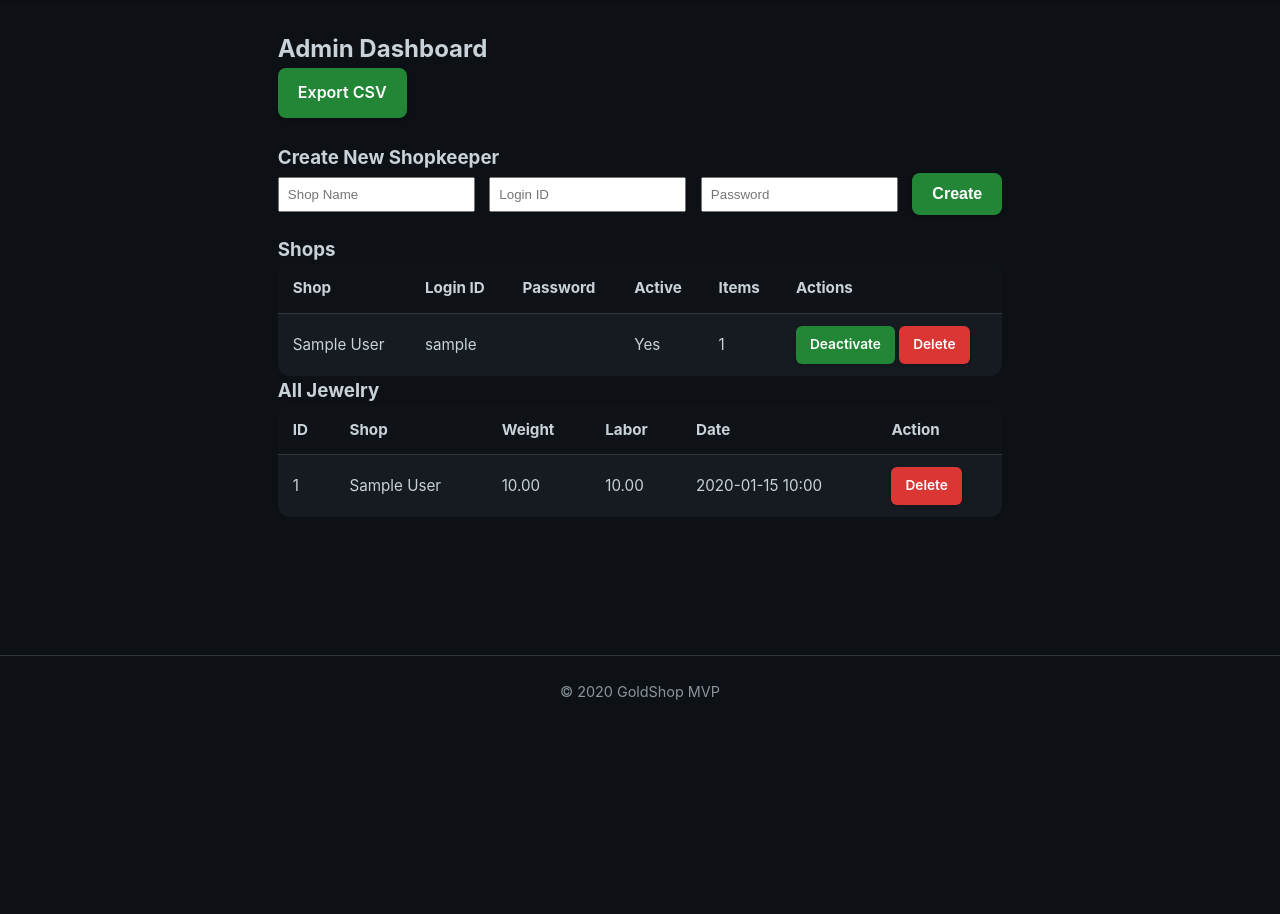
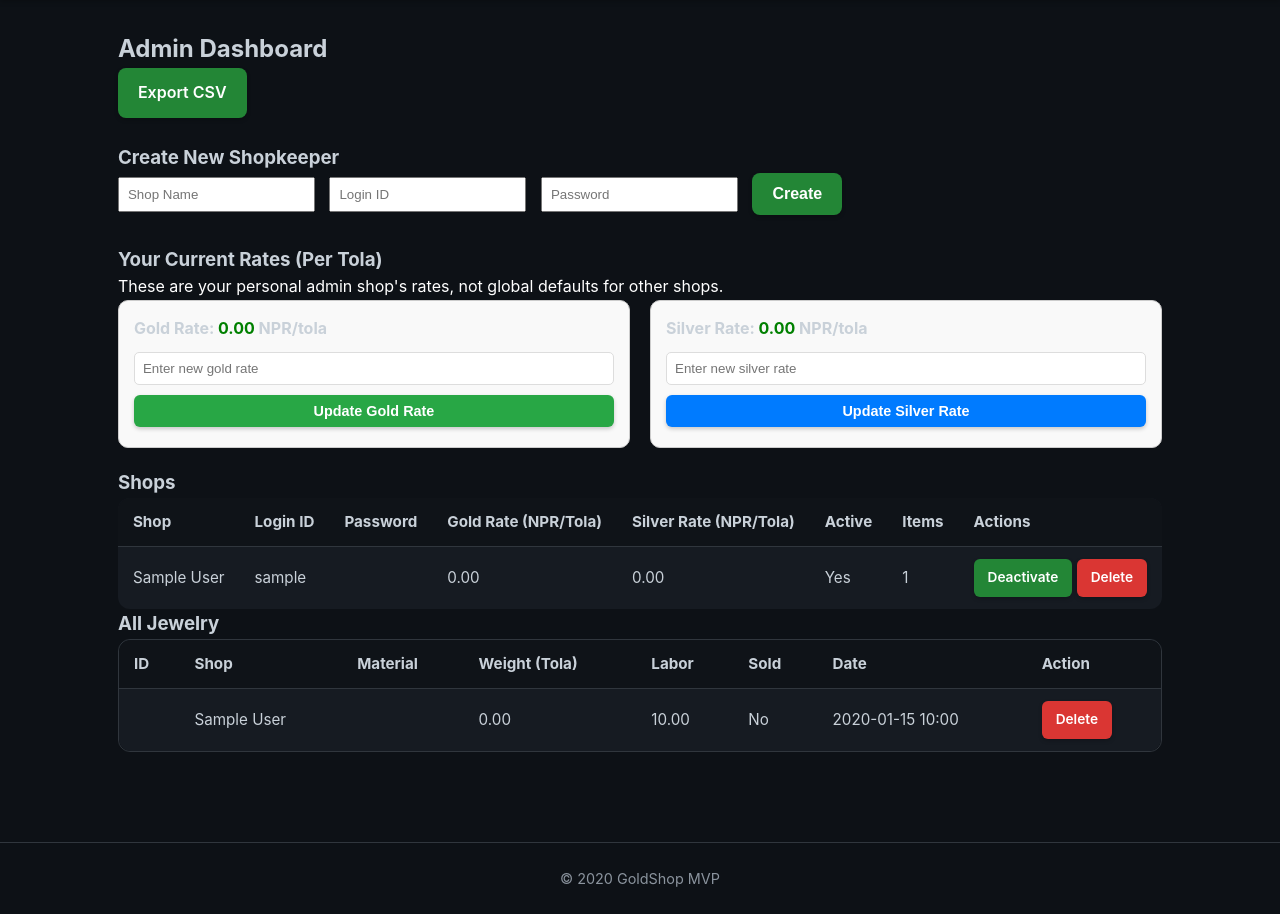
Before and after one commit to shivam-website/gold-shop, a Flask app: template templates/admin.html in a window 1280 px wide. Shown: the part 73-987 px from the top of the page. Before the commit the page ends 773 px from the top, so only its background shows below. Run offline with Flask 3, Linux system fonts and the light colour scheme; tables that the repository leaves empty hold one stand-in row (values such as "Sample post"); the template is opened without the code that fills it: values that come from a table or form of the project are taken from there, most other values are stand-ins (such as "Sample title", 1, 10 or a date in 2020); parts of the project's set-up code (start-up, migrations or seed data) failed here and were passed over.

Commit message:
Update admin.html

```diff
--- a/templates/admin.html
+++ b/templates/admin.html
@@ -15,6 +15,101 @@
   <button type="submit" class="btn">Create</button>
 </form>
 
+<h3 style="margin-top: 30px;">Your Current Rates (Per Tola)</h3>
+<p style="color:white;">These are your personal admin shop's rates, not global defaults for other shops.</p>
+<div style="display: flex; gap: 20px; flex-wrap: wrap; margin-bottom: 20px;">
+  <div style="flex: 1; min-width: 250px; padding: 15px; border: 1px solid #ccc; border-radius: 10px; background-color: #f9f9f9;">
+    <h4 style="margin-bottom: 10px;">Gold Rate: <span id="currentGoldRate" style="color: green;">{{ "%.2f"|format(admin_gold_rate) or '70000.00' }}</span> NPR/tola</h4>
+    <input type="number" id="goldRateAdmin" placeholder="Enter new gold rate" step="0.01" style="width: 100%; padding: 8px; border-radius: 5px; border: 1px solid #ddd; margin-bottom: 10px;">
+    <button class="btn small" onclick="updateGoldRate()" style="width: 100%; background-color: #28a745;">Update Gold Rate</button>
+    <p id="goldRateMessage" style="margin-top: 5px; font-size: 0.9em; color: green;"></p>
+  </div>
+  <div style="flex: 1; min-width: 250px; padding: 15px; border: 1px solid #ccc; border-radius: 10px; background-color: #f9f9f9;">
+    <h4 style="margin-bottom: 10px;">Silver Rate: <span id="currentSilverRate" style="color: green;">{{ "%.2f"|format(admin_silver_rate) or '1000.00' }}</span> NPR/tola</h4>
+    <input type="number" id="silverRateAdmin" placeholder="Enter new silver rate" step="0.01" style="width: 100%; padding: 8px; border-radius: 5px; border: 1px solid #ddd; margin-bottom: 10px;">
+    <button class="btn small" onclick="updateSilverRate()" style="width: 100%; background-color: #007bff;">Update Silver Rate</button>
+    <p id="silverRateMessage" style="margin-top: 5px; font-size: 0.9em; color: green;"></p>
+  </div>
+</div>
+
+<script>
+function updateGoldRate() {
+    let rate = document.getElementById("goldRateAdmin").value;
+    if (!rate) {
+        showCustomAlert("Enter a gold rate first!");
+        return;
+    }
+    fetch("/update-gold-rate", {
+        method: "POST",
+        headers: { "Content-Type": "application/json" },
+        body: JSON.stringify({ rate: rate })
+    })
+    .then(res => res.json())
+    .then(data => {
+        const msg = data.message || data.error;
+        document.getElementById("goldRateMessage").textContent = msg;
+        if (data.message) {
+            document.getElementById("currentGoldRate").textContent = parseFloat(rate).toFixed(2);
+        }
+    })
+    .catch(err => {
+        document.getElementById("goldRateMessage").textContent = "Error updating gold rate.";
+        console.error(err);
+    });
+}
+
+function updateSilverRate() {
+    let rate = document.getElementById("silverRateAdmin").value;
+    if (!rate) {
+        showCustomAlert("Enter a silver rate first!");
+        return;
+    }
+    fetch("/update-silver-rate", {
+        method: "POST",
+        headers: { "Content-Type": "application/json" },
+        body: JSON.stringify({ rate: rate })
+    })
+    .then(res => res.json())
+    .then(data => {
+        const msg = data.message || data.error;
+        document.getElementById("silverRateMessage").textContent = msg;
+        if (data.message) {
+            document.getElementById("currentSilverRate").textContent = parseFloat(rate).toFixed(2);
+        }
+    })
+    .catch(err => {
+        document.getElementById("silverRateMessage").textContent = "Error updating silver rate.";
+        console.error(err);
+    });
+}
+
+// Custom Alert Modal (replace window.alert) - Copied from base.html (should be in base or a shared JS file)
+// For demonstration, kept here as well. Ideally, define once.
+function showCustomAlert(message) {
+    let alertModal = document.getElementById('customAlertDialog');
+    if (!alertModal) {
+        alertModal = document.createElement('div');
+        alertModal.id = 'customAlertDialog';
+        alertModal.style.cssText = `
+            position: fixed; top: 50%; left: 50%; transform: translate(-50%, -50%);
+            background-color: white; padding: 20px; border-radius: 10px; box-shadow: 0 4px 8px rgba(0,0,0,0.2);
+            z-index: 1000; text-align: center; width: 300px; max-width: 90%; color: black;
+        `;
+        alertModal.innerHTML = `
+            <p id="customAlertMessage" style="margin-bottom: 20px;"></p>
+            <button onclick="document.getElementById('customAlertDialog').style.display='none'"
+                    style="padding: 10px 20px; background-color: #007bff; color: white; border: none; border-radius: 5px; cursor: pointer;">
+                OK
+            </button>
+        `;
+        document.body.appendChild(alertModal);
+    }
+    document.getElementById('customAlertMessage').textContent = message;
+    alertModal.style.display = 'block';
+}
+</script>
+
+
 <h3>Shops</h3>
 <table class="table">
   <thead>
@@ -22,6 +117,8 @@
       <th>Shop</th>
       <th>Login ID</th>
       <th>Password</th>
+      <th>Gold Rate (NPR/Tola)</th>
+      <th>Silver Rate (NPR/Tola)</th>
       <th>Active</th>
       <th>Items</th>
       <th>Actions</th>
@@ -30,12 +127,14 @@
   <tbody>
     {% for s in shops %}
     <tr>
-      <td>{{ s.shop_name }}</td>
-      <td>{{ s.username }}</td>
-      <td>{{ s.plain_password }}</td>
-      <td>{{ "Yes" if s.active else "No" }}</td>
-      <td>{{ s.jewelries|length }}</td>
-      <td>
+      <td data-label="Shop">{{ s.shop_name }}</td>
+      <td data-label="Login ID">{{ s.username }}</td>
+      <td data-label="Password">{{ s.plain_password }}</td>
+      <td data-label="Gold Rate (NPR/Tola)">{{ "%.2f"|format(s.gold_rate_per_tola) }}</td>
+      <td data-label="Silver Rate (NPR/Tola)">{{ "%.2f"|format(s.silver_rate_per_tola) }}</td>
+      <td data-label="Active">{{ "Yes" if s.active else "No" }}</td>
+      <td data-label="Items">{{ s.jewelries|length }}</td>
+      <td data-label="Actions">
         {% if s.id != current_user.id %}
         <a class="btn small" href="{{ url_for('admin_toggle_shop', user_id=s.id) }}">
           {{ "Deactivate" if s.active else "Activate" }}
@@ -49,19 +148,23 @@
 </table>
 
 <h3>All Jewelry</h3>
+<div class="table-wrapper"> {# Added table-wrapper for consistent styling #}
 <table class="table">
-  <thead><tr><th>ID</th><th>Shop</th><th>Weight</th><th>Labor</th><th>Date</th><th>Action</th></tr></thead>
+  <thead><tr><th>ID</th><th>Shop</th><th>Material</th><th>Weight (Tola)</th><th>Labor</th><th>Sold</th><th>Date</th><th>Action</th></tr></thead>
   <tbody>
     {% for it in items %}
     <tr>
-      <td>{{ it.unique_id }}</td>
-      <td>{{ it.owner.shop_name }}</td>
-      <td>{{ "%.2f"|format(it.weight_g) }}</td>
-      <td>{{ "%.2f"|format(it.labor_cost) }}</td>
-      <td>{{ it.created_at.strftime("%Y-%m-%d %H:%M") }}</td>
-      <td><a class="btn small danger" href="{{ url_for('admin_delete_item', item_id=it.id) }}">Delete</a></td>
+      <td data-label="ID">{{ it.formatted_id }}</td>
+      <td data-label="Shop">{{ it.owner.shop_name }}</td>
+      <td data-label="Material">{{ it.material_type | capitalize }}</td>
+      <td data-label="Weight (Tola)">{{ "%.2f"|format(it.weight_tola) }}</td>
+      <td data-label="Labor">{{ "%.2f"|format(it.labor_cost) }}</td>
+      <td data-label="Sold">{{ "Yes" if it.is_sold else "No" }}</td>
+      <td data-label="Date">{{ it.created_at.strftime("%Y-%m-%d %H:%M") }}</td>
+      <td data-label="Action"><a class="btn small danger" href="{{ url_for('admin_delete_item', item_id=it.id) }}">Delete</a></td>
     </tr>
     {% endfor %}
   </tbody>
 </table>
+</div>
 {% endblock %}
```
